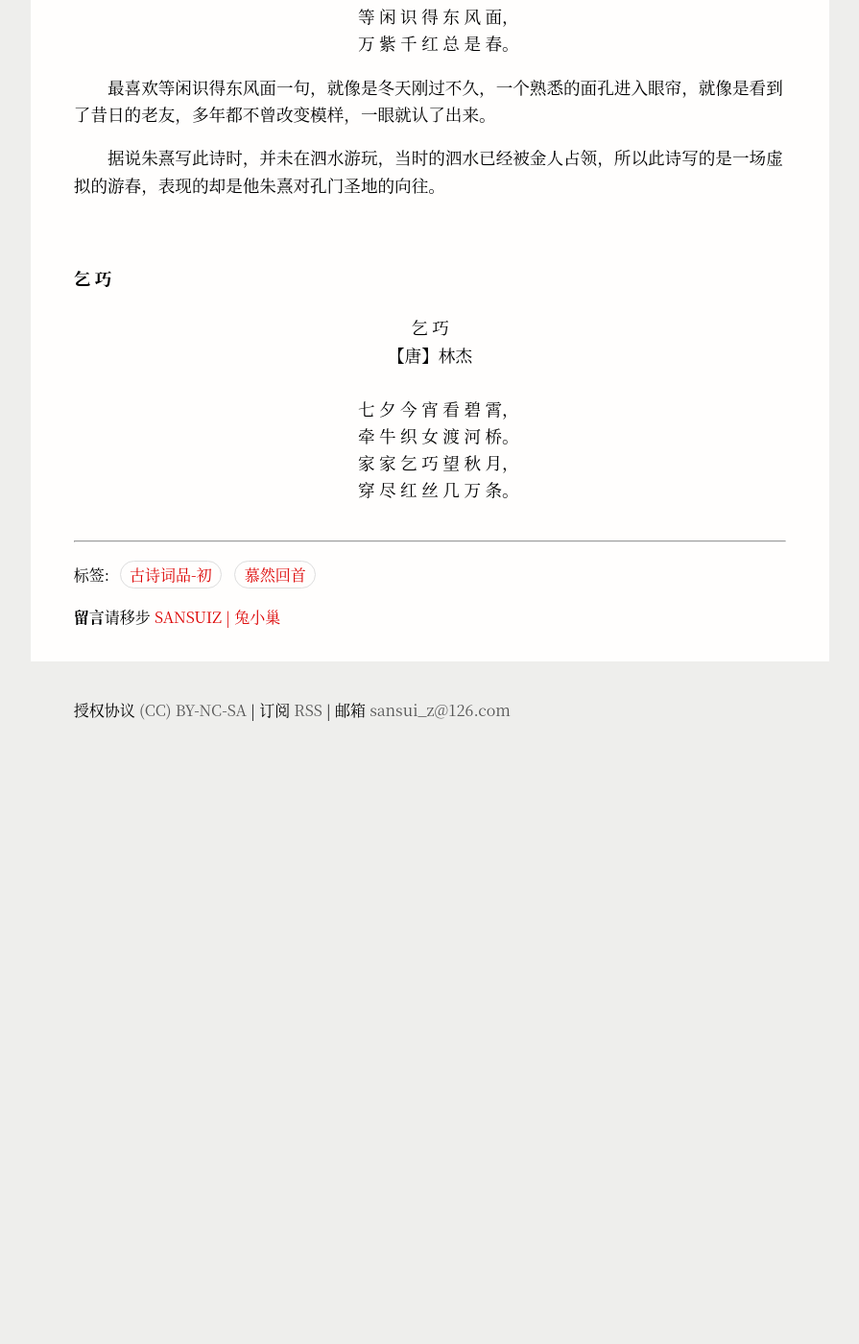
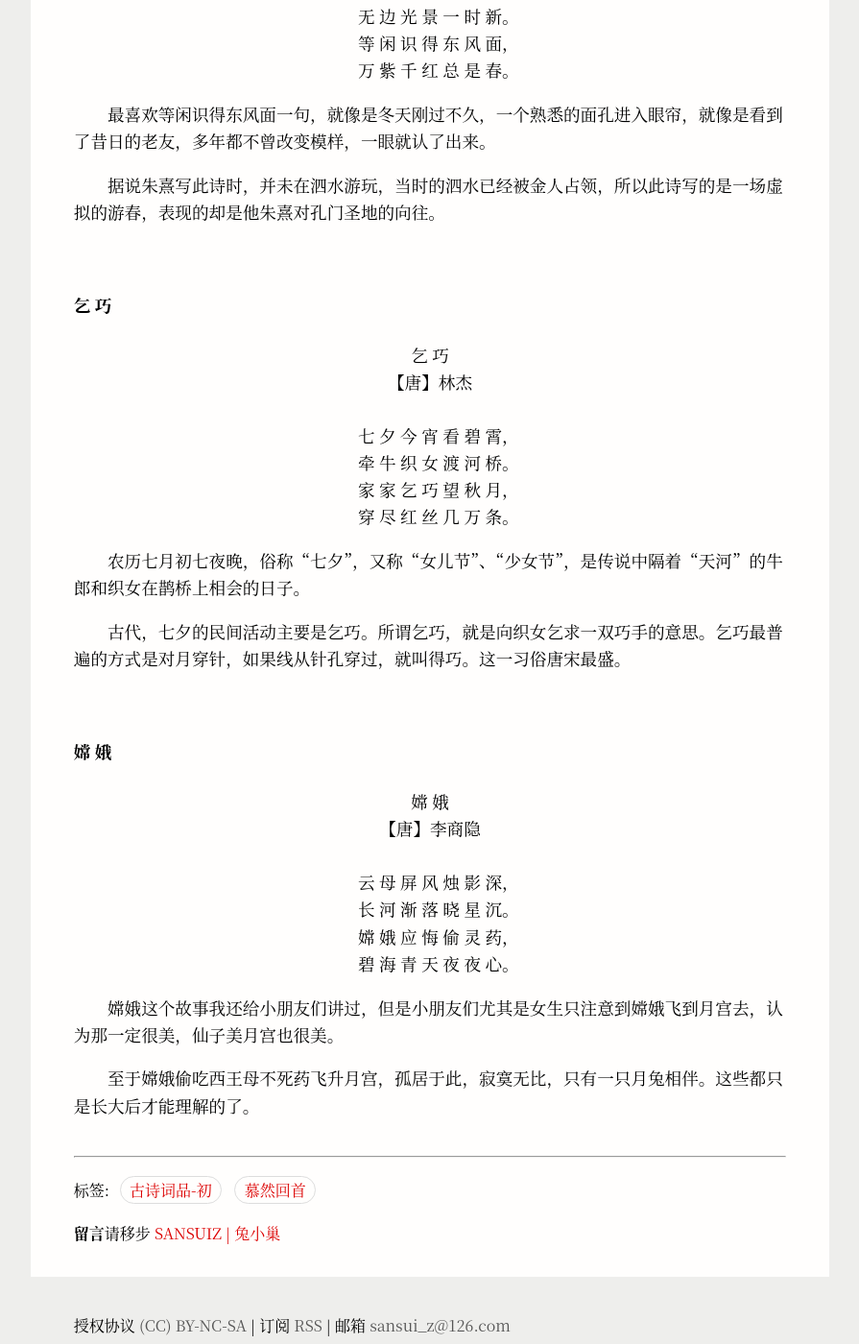
Before and after one commit to Sansuiz/wenji, a Jekyll site: the page built from _posts/ShiWen/Gushici/2020-01-04-meng-xue.md, in a window 1280 px wide and 1400 px high, scrolled down 13329 px. Shown: the whole window at 96% size, without its empty margins (192-1087 px from the left). Built offline with Jekyll 4.4.1, drawn with Linux system fonts in a browser that asks for light colours; comment, search, counter and statistics services are not loaded; before the commit the page ends 14088 px from its top, so only the background shows below that.

Commit message:
Update 2020-01-04-meng-xue.md

```diff
--- a/_posts/ShiWen/Gushici/2020-01-04-meng-xue.md
+++ b/_posts/ShiWen/Gushici/2020-01-04-meng-xue.md
@@ -546,3 +546,26 @@ __目录__
 &emsp;家 家 乞 巧 望 秋 月，<br>
 &emsp;穿 尽 红 丝 几 万 条。
 </center>
+
+&emsp;&emsp;农历七月初七夜晚，俗称“七夕”，又称“女儿节”、“少女节”，是传说中隔着“天河”的牛郎和织女在鹊桥上相会的日子。
+
+&emsp;&emsp;古代，七夕的民间活动主要是乞巧。所谓乞巧，就是向织女乞求一双巧手的意思。乞巧最普遍的方式是对月穿针，如果线从针孔穿过，就叫得巧。这一习俗唐宋最盛。
+
+<br>
+
+#### 嫦 娥
+
+<center>
+嫦 娥<br>
+【唐】李商隐<br>
+<br>
+
+&emsp;云 母 屏 风 烛 影 深，<br>
+&emsp;长 河 渐 落 晓 星 沉。<br>
+&emsp;嫦 娥 应 悔 偷 灵 药，<br>
+&emsp;碧 海 青 天 夜 夜 心。
+</center>
+
+&emsp;&emsp;嫦娥这个故事我还给小朋友们讲过，但是小朋友们尤其是女生只注意到嫦娥飞到月宫去，认为那一定很美，仙子美月宫也很美。
+
+&emsp;&emsp;至于嫦娥偷吃西王母不死药飞升月宫，孤居于此，寂寞无比，只有一只月兔相伴。这些都只是长大后才能理解的了。
```
